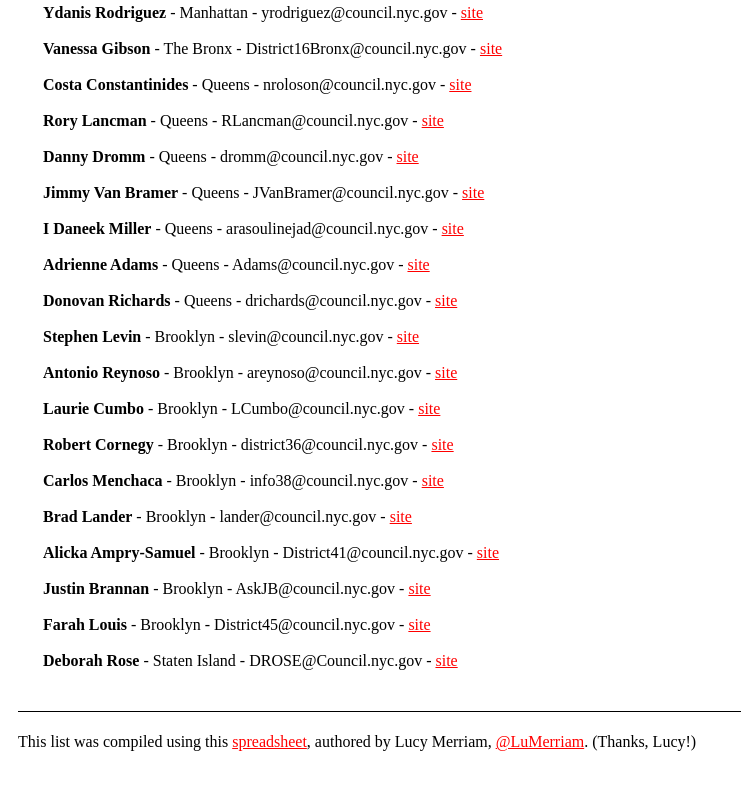
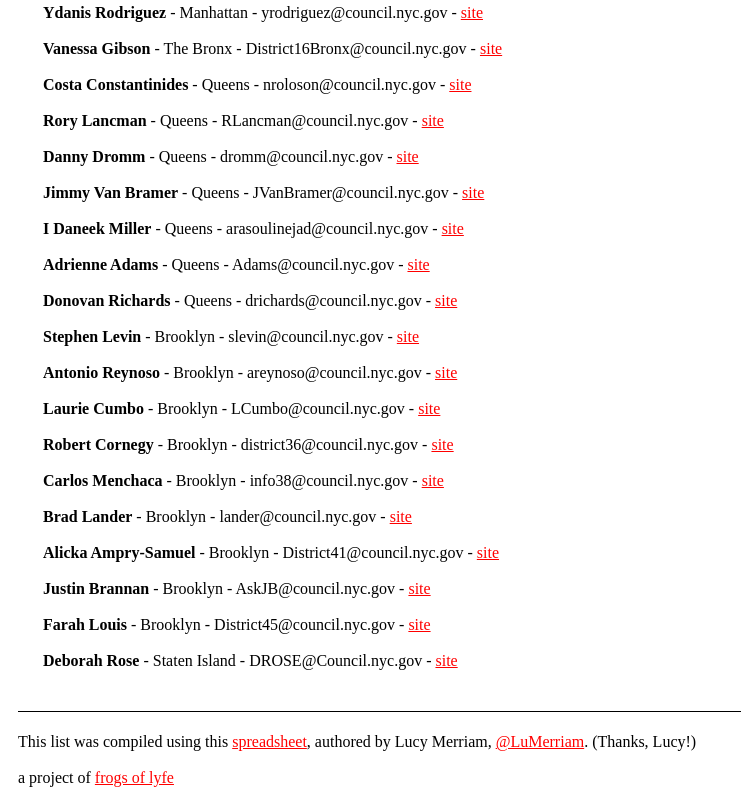
Before and after one commit to frogs-of-lyfe/push-to-defund, a plain HTML site: page index.html in a window 1280 px wide. Shown: the part 1753-2559 px from the top of the page, without its empty margins (0-741 px from the left). Before the commit the page ends 2523 px from the top, so only its background shows below. Drawn offline with Linux system fonts and the light colour scheme.

Commit message:
include link to f-o-l

```diff
--- a/index.html
+++ b/index.html
@@ -111,6 +111,7 @@
   <p class="indent"><strong>Deborah Rose</strong> - Staten Island - DROSE@Council.nyc.gov - <a href="https://council.nyc.gov/district-49" target="_blank">site</a></p>
 
   <p class="border">This list was compiled using this <a href="https://docs.google.com/spreadsheets/u/1/d/18pWRSu58DpENABkYUJlZw1ltCPZft7KJc6lFaOZK8-s/htmlview" target="_blank">spreadsheet</a>, authored by Lucy Merriam, <a href="https://twitter.com/LuMerriam" target="_blank">@LuMerriam</a>. (Thanks, Lucy!)</p>
+  <p>a project of <a href="https://frogs-of-lyfe.github.io" target="_blank">frogs of lyfe</a></p>
 
   <script type="text/javascript">
     function copy(text) {
```
